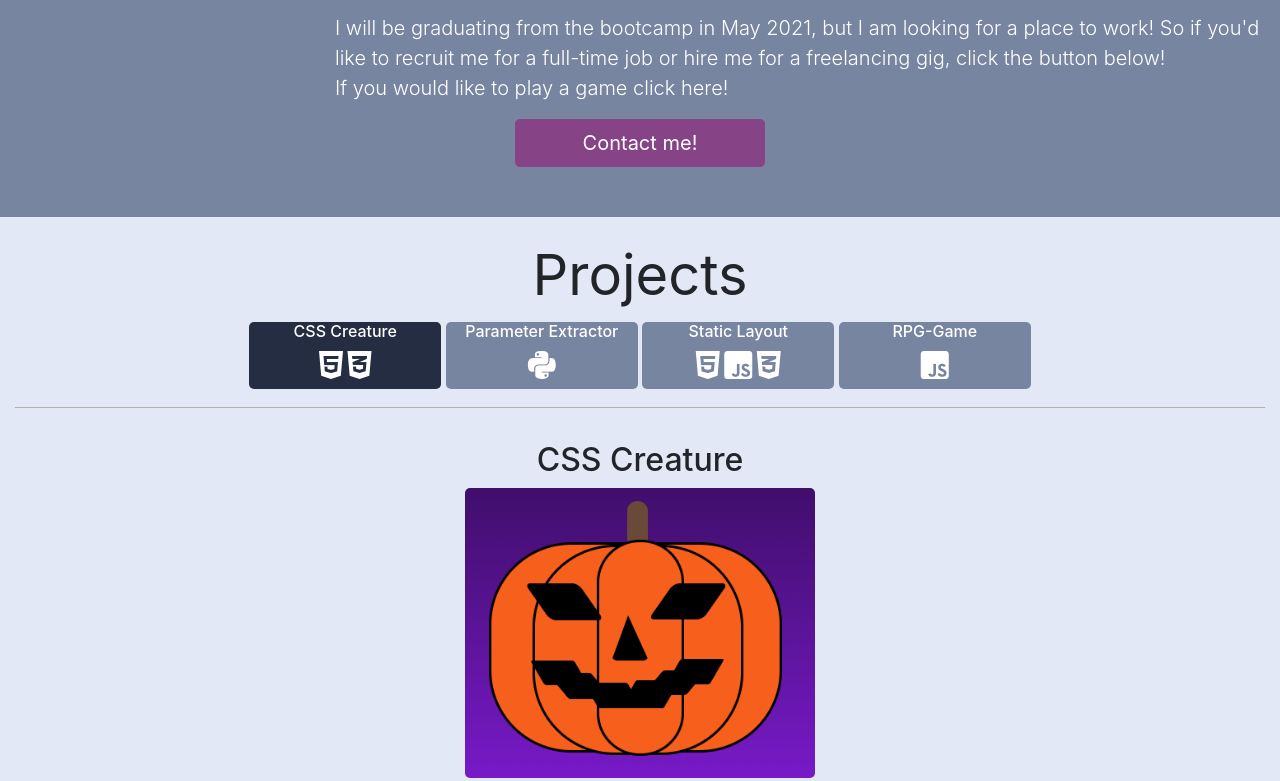
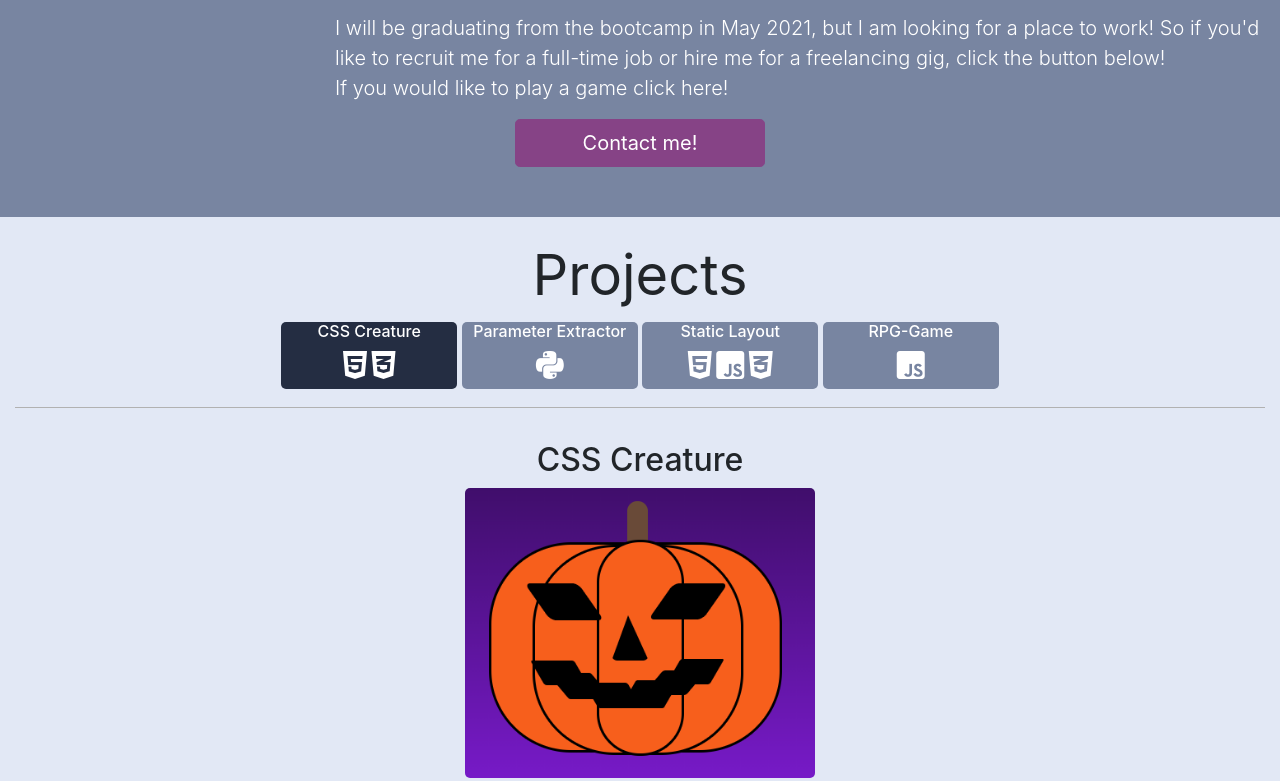
Before and after one commit to nsnyder1992/portfolio, a plain HTML site: page index.html in a window 1280 px wide. Shown: the part 1170-1951 px from the top of the page. Drawn offline with nearby package versions, Linux system fonts and the light colour scheme; a web font is replaced by a local one.

Commit message:
project thumbnails were update to be more compact to better represnt more of a tab

```diff
--- a/assets/css/styles.css
+++ b/assets/css/styles.css
@@ -224,7 +224,7 @@ h1,
 }
 
 .thumbnail {
-  width: 12em;
+  width: 11em;
   margin-top: 5px;
   border-radius: 5px;
   background-color: rgb(120, 133, 161);
```
